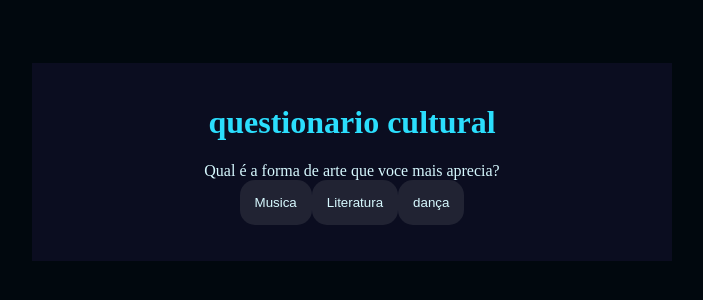
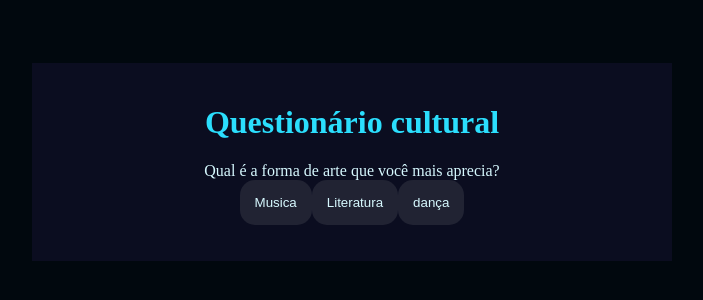
Before and after one commit to priscilarichart/2tri, a plain HTML site: page index.html in a window 1280 px wide. Shown: the part 246-546 px from the top of the page, without its empty margins (288-991 px from the left). Drawn offline with Linux system fonts and the light colour scheme.

Commit message:
Add files via upload

```diff
--- a/index.html
+++ b/index.html
@@ -4,11 +4,11 @@
     <meta charset="UTF-8">
     <meta name="viewport" content="width=device-width, initial-scale=1.0">
     <link rel="stylesheet" href="style.css">
-    <title>questionario cultural</title>
+    <title>Questionário cultural</title>
 </head>
 <body>
     <div class="caixa-principal">
-        <h1>questionario cultural</h1>
+        <h1>Questionário cultural</h1>
         <div class="caixa-perguntas"></div>
         <div class="caixa-alternativas"></div>
         <div class="caixa-resultado">
--- a/script.js
+++ b/script.js
@@ -6,7 +6,7 @@ const textoResultado = document.querySelector(".texto-resultado");
 
 const perguntas = [
     {
-        enunciado: "Qual é a forma de arte que voce mais aprecia?",
+        enunciado: "Qual é a forma de arte que você mais aprecia?",
         alternativas: [
             {
                 texto: "Musica",
@@ -23,7 +23,7 @@ const perguntas = [
         ]
     },
     {
-        enunciado: "Qual o tipo de colinaria você prefere?",
+        enunciado: "Qual o tipo de culinária você prefere?",
         alternativas: [
             {
                 texto: "Italiana",
@@ -74,14 +74,14 @@ const perguntas = [
         enunciado: "Qual o estilo de dança você gostaria de aprender ? ",
         alternativas: [
             {
-                texto: "samba .",
+                texto: "Samba .",
                 afirmacao: "Infelizmente passou a utilizar a IA para fazer todas suas tarefas e agora se sente dependente da IA para tudo."
             },{
-                texto: "tango.",
+                texto: "Tango.",
                 afirmacao: "Infelizmente passou a utilizar a IA para fazer todas suas tarefas e agora se sente dependente da IA para tudo."
             },
             {
-                texto: "ballet.",
+                texto: "Ballet.",
                 afirmacao: "Percebeu que toda IA reproduz orientações baseadas na empresa que programou e muito do que o chat escrevia não refletia o que pensava e por isso sabe que os textos gerados pela IA devem servir como auxílio e não resultado final. "
             }
         ]
```
